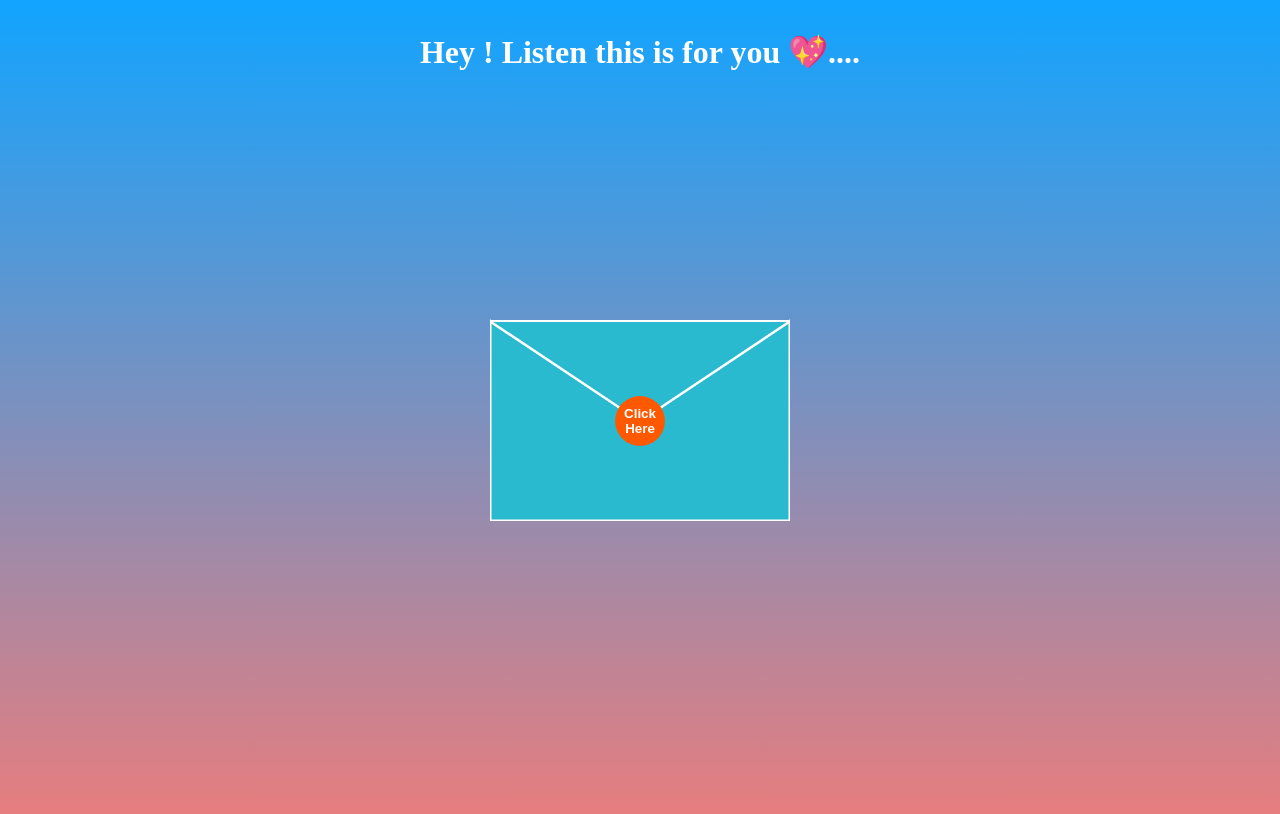
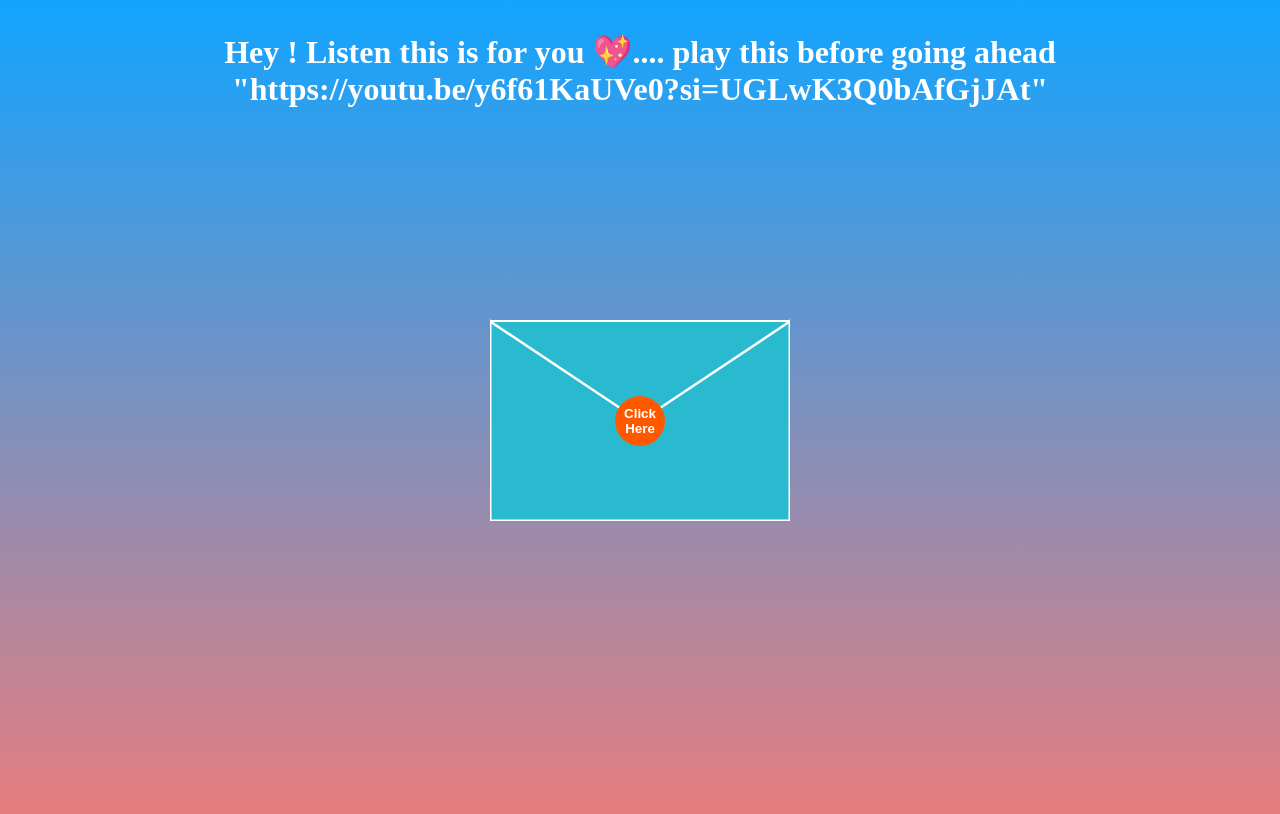
Before and after one commit to Gauravwannacode/heart, a plain HTML site: page index.html in a window 1280 px wide. Drawn offline with Linux system fonts and the light colour scheme.

Commit message:
Update index.html

```diff
--- a/index.html
+++ b/index.html
@@ -25,7 +25,8 @@
   </head>
   <body>
     <div class="text">
-      <h1>Hey ! Listen this is for you 💖....</h1>
+      <h1>Hey ! Listen this is for you 💖....
+      play this before going ahead "https://youtu.be/y6f61KaUVe0?si=UGLwK3Q0bAfGjJAt"</h1>
     </div>
     <div id="envelope">
       <div id="back">
```
